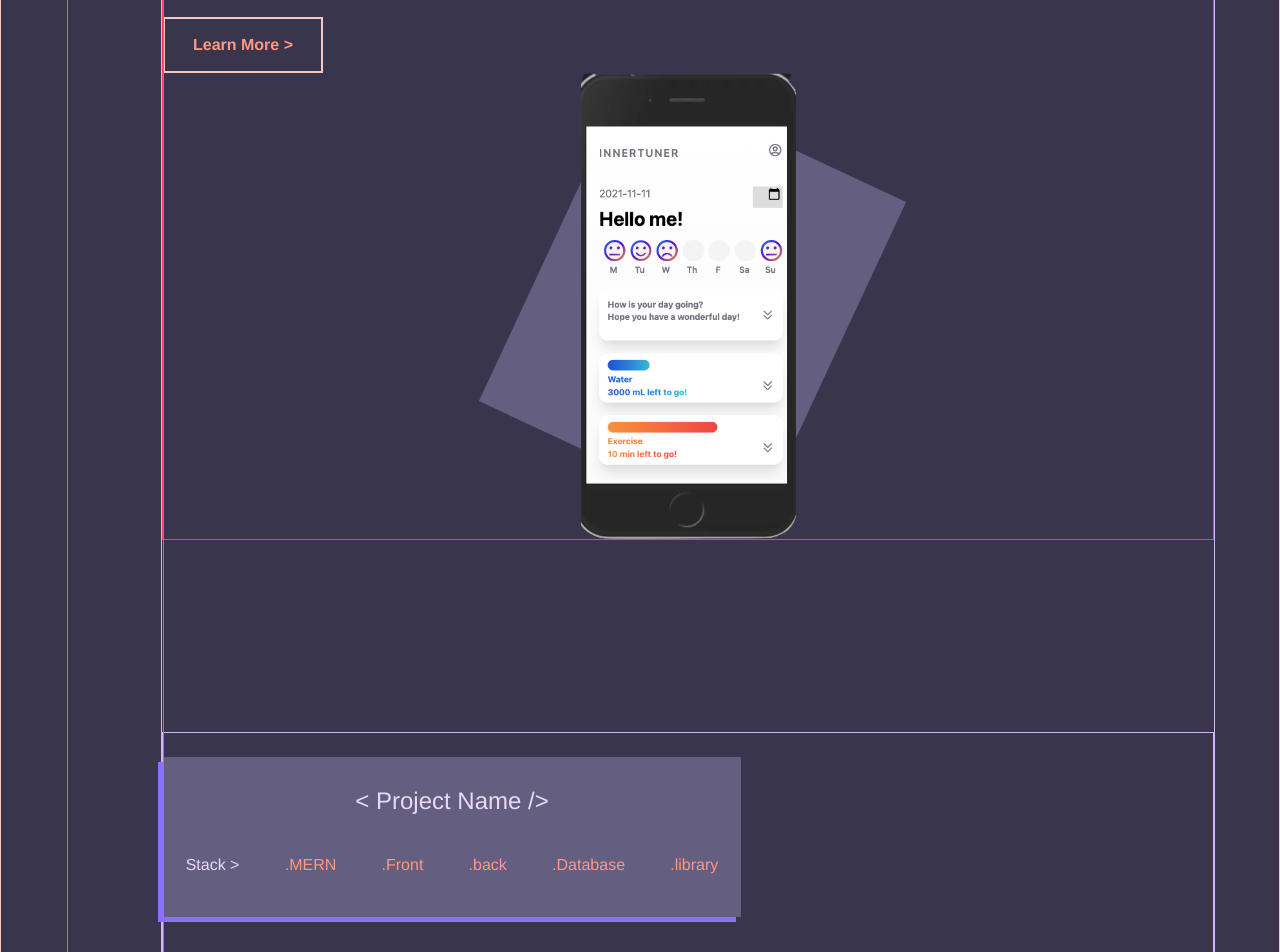
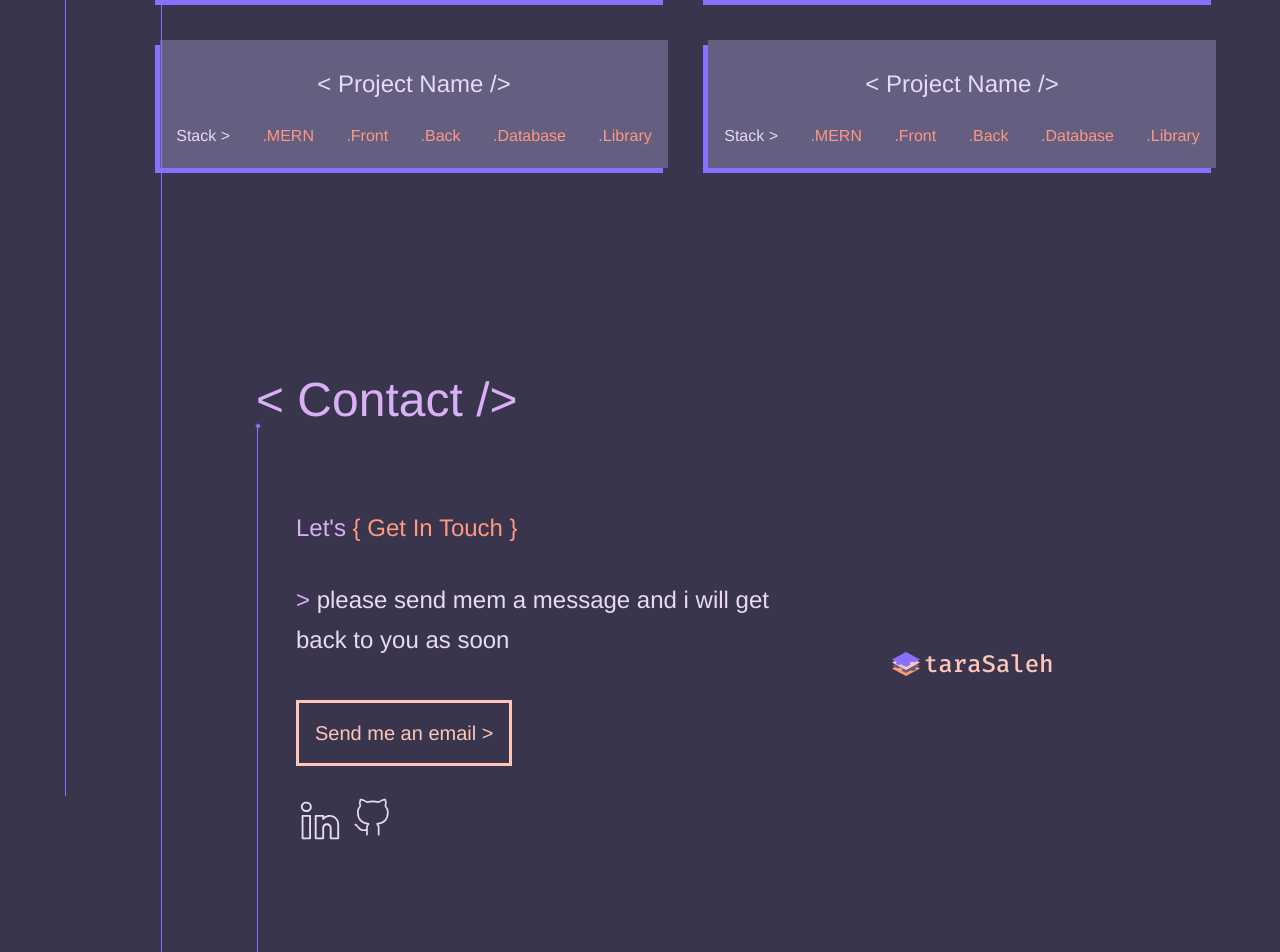
Before and after one commit to T4r4n3h/portfolio, a React (Create React App) app: page / in a window 1280 px wide. Shown: the part 2680-3632 px from the top of the page. Built offline with nearby package versions, Linux system fonts and the light colour scheme.

Commit message:
shell done

```diff
--- a/src/App.js
+++ b/src/App.js
@@ -7,23 +7,22 @@
 import About from './components/About/About';
 import Projects from './components/Projects'
 import Contact from './components/Contact';
-// import Test from './components/Test';
+
 
 
 const App = () => {
   return (
     <div
-    className="container mx-auto  sm:mt-1 md:mt-4
-    border border-peach rounded-2xl">
+    className="container mx-auto  sm:mt-1 md:mt-4">
       <Header />
       <About />
 
       <Projects />
-      {/* <Contact /> */}
+      <Contact />
 
 
 
-{/* <Test /> */}
+
 
       </div>
   );
--- a/src/components/About/About.jsx
+++ b/src/components/About/About.jsx
@@ -2,19 +2,24 @@
 import { motion } from "framer-motion";
 import styles from "./About.module.css";
 import SideBarOne from "../SideBarOne";
-import myPic from '../../assets/myPic.png'
+import myPic from "../../assets/myPic.png";
 
 const About = () => {
+
+
+
+
   return (
-    <div className=" component Hero mx-6 md:mx-16 mt-6 lg:mt-32 md:flex justify-between ">
+    <div className="  Hero mx-6 md:mx-16 mt-6 lg:mt-32 md:flex justify-between ">
       <motion.div
-      initial = {{x:'-100vw'}}
-       animate={{ x:'0' }}
-       transition={{ duration: 1 }}
-      className="msg  md:w-7/12 md:pr-8">
+        initial={{ x: "-100vw" }}
+        animate={{ x: "0" }}
+        transition={{ duration: 1 }}
+        className="msg  md:w-7/12 md:pr-8"
+      >
         <h1 className="hOne"> &#60; About Me /&gt; </h1>
 
-        <SideBarOne />
+        <SideBarOne height={'3200px'}/>
         <p className="bodyTwo  mt-6  md:mt-10 lg:ml-24 mb-3">
           Hi, I'm
           <span className="text-tangerine"> &#123;</span>
@@ -48,18 +53,19 @@
       </motion.div>
 
       <motion.div
-       initial = {{x:'100vw'}}
-       animate={{ x:'0' }}
-       transition={{ duration: 1 }}
-        className="myPic flex justify-center mt-16 lg:mt-8 relative border">
-
-        <div className={styles.myPic}
-        style={{
-          backgroundImage:`url(${myPic})`,
-          backgroundPosition: 'center',
-          backgroundSize: 'cover',
-          backgroundRepeat: 'no-repeat'
-      }}
+        initial={{ x: "100vw" }}
+        animate={{ x: "0" }}
+        transition={{ duration: 1 }}
+        className="myPic flex justify-center mt-16 lg:mt-8 relative"
+      >
+        <div
+          className={styles.myPic}
+          style={{
+            backgroundImage: `url(${myPic})`,
+            backgroundPosition: "center",
+            backgroundSize: "cover",
+            backgroundRepeat: "no-repeat",
+          }}
         >
           <div className="md:hidden w-48 h-60 mt-[-25px] bg-eggplant absolute -z-10 rotate-[25deg] origin-bottom-left"></div>
         </div>
--- a/src/components/About/About.module.css
+++ b/src/components/About/About.module.css
@@ -1,13 +1,7 @@
 .myPic{
-    /* background-image: url('../../assets/myPic.JPG');
-    background-size:cover;
-    background-repeat: no-repeat;
-    background-position: center; */
+
     width:13.43rem;
     height:13.56rem;
-    border: 1px solid;
-
-
     box-shadow: 10px 10px #DAB0F4;
   }
 
--- a/src/components/Contact.jsx
+++ b/src/components/Contact.jsx
@@ -2,14 +2,13 @@
 import SideBarOne from "./SideBarOne";
 import Logo from "../assets/Logo-peach.png";
 
-
 const Contact = () => {
   return (
-    <div className="Contact Component  mt-20 md:mt-52 md:ml-44 border border-green">
+    <div className="Contact Component  mt-20 md:mt-52 md:ml-64">
       <h1 className="hOne"> &#60; Contact /&gt; </h1>
       <SideBarOne />
-      <div className="main md:flex border md:ml-10 md:mr-36 md:mt-20">
-        <div className="left border border-tangerine  md:w-128">
+      <div className="main md:flex  md:ml-10 md:mr-36 md:mt-20">
+        <div className="left md:w-128">
           <p className="text-iris leading-8 text-lg font-medium md:text-2xl md:leading-10  ">
             Let's
             <span className="text-tangerine"> &#123; Get In Touch &#125;</span>
@@ -19,7 +18,7 @@
             please send mem a message and i will get back to you as soon
           </p>
 
-          <button className="border-[3px] border-tangerine text-peach text-xl p-4 mt-10">
+          <button className="border-[3px] text-peach text-xl p-4 mt-10">
             Send me an email &gt;
           </button>
 
@@ -32,7 +31,6 @@
                   verticalAlign: "middle",
                   fill: "currentColor",
                   overflow: "hidden",
-
                 }}
                 xmlns="http://www.w3.org/2000/svg"
                 enable-background="new 0 0 24 24"
@@ -58,7 +56,7 @@
             </div>
           </div>
         </div>
-        <div className="right border md:h-32 md:w-[359px] md:my-24 ml-10 ">
+        <div className="right md:h-32 md:w-[359px] md:my-24 ml-10 ">
           <img className="md:mt-12 mx-auto" src={Logo} alt="" />
         </div>
       </div>
--- a/src/components/FeatureMbl.jsx
+++ b/src/components/FeatureMbl.jsx
@@ -4,7 +4,7 @@
 const FeatureMbl = () => {
   return (
     <>
-      <div className="Featuremobile border border-rose mt-16">
+      <div className="Featuremobile  lg:hidden mt-16">
         <div className="msg  ">
           <h2 className="bodyTwo"> &#60; INNERTUNER /&gt;</h2>
           <p className="bodyOne  mt-5">
@@ -21,7 +21,7 @@
           <button className=" btn mt-8">Learn More &gt;</button>
         </div>
 
-            <div className="cover block  flex justify-center">
+            <div className="cover block flex justify-center  mt-10">
                 <div className="w-[215px] h-[466px]"
                  style={{
                     backgroundImage:`url(${Background})`,
--- a/src/components/FeatureProject.jsx
+++ b/src/components/FeatureProject.jsx
@@ -7,7 +7,7 @@
       <>
     <div
       className="hidden lg:flex
-      DskFeature container bg-eggplant  mt-11 mt-72 flex  w-full h-[524px] rounded border py-10 pl-28 relative"
+      DskFeature container bg-eggplant  mt-11 mt-72 flex  w-full h-[524px] py-10 pl-28 relative"
       style={{ boxShadow: " -5px 5px #8A70FF" }}
       >
       <div className="msg  w-3/5 h-[444px] ">
--- a/src/components/Header.jsx
+++ b/src/components/Header.jsx
@@ -1,14 +1,12 @@
 import React from 'react';
 
-// import Logo from '../assets/Logo-iris.png';
 import NavBar from './NavBar'
-import NavMbl from './NavMbl';
+
 const Header = () => {
   return(
   <div className="
-  component
+
   bg-eggplant relative md:bg-bgdrk
-
   h-20 text-jasmine
   flex items-center
 
--- a/src/components/ProjectItem.jsx
+++ b/src/components/ProjectItem.jsx
@@ -1,40 +1,47 @@
-import React from 'react';
-import Stack from './Stack';
+import React from "react";
+import Stack from "./Stack";
 
 const ProjectItem = () => {
-  return(
+  return (
+    <div
+      className="ProjectItem  bg-eggplant  text-center h-32
+      hover:h-fit w-80
+      lg:w-full mx-auto
+      h-fit
+      mb-10
+      lg:mb-0"
 
-    <div className="ProjectItem md:w-[578px] md:h-40 bg-eggplant my-6 text-center"
-         style={{boxShadow:' -5px 5px #8A70FF'}}
+      style={{ boxShadow: " -5px 5px #8A70FF" }}
     >
-        <h2 className="hTwo mt-6 text-jasmine leading-8 text-lg font-medium md:text-2xl md:leading-10">
-        &#60; Project Name /&gt;
+      <div className="lg:hidden px-4">
+        <h2 className="mt-6 text-jasmine leading-8 text-left font-medium  ">
+          &#60; Project Name /&gt;
         </h2>
 
+        <p className=" font-light leading-8  text-peach text-left">
+          <span className="text-iris">&gt; </span>
+          Lorem ipsum dolor sit amet consectetur adipisicing elit. Et porro
+          magni provident sint eligendi consequatur consectetur veniam facilis
+          voluptates exercitationem. Sint quod fuga doloremque impedit quae
+          quidem saepe voluptates voluptatum?
+        </p>
+      </div>
+      <div className=" group hidden lg:block">
+        <h2 className="mt-6 text-jasmine leading-8 text-lg font-medium md:text-2xl md:leading-10 group-hover:text-tangerine group-hover:text-base group-hover:text-left">
+          &#60; Project Name /&gt;
+        </h2>
 
+        <p className=" hidden group-hover:block font-light leading-8  text-jasmine md:text-xl md:leading-10">
+          Lorem ipsum dolor sit amet consectetur adipisicing elit. Et porro
+          magni provident sint eligendi consequatur consectetur veniam facilis
+          voluptates exercitationem. Sint quod fuga doloremque impedit quae
+          quidem saepe voluptates voluptatum?
+        </p>
+      </div>
 
-
-        <Stack/>
-
-
-
+      <Stack />
+      <div className="border-2 border-peach w-32 h-12 font-semibold text-tangerine  hover:text-lavender hover:bg-peach md:hidden">Learn More &gt;</div>
     </div>
-
-
-
-
-
-
-
-
-
-
-
-
-
-
-
-
   );
 };
 
--- a/src/components/ProjectList.jsx
+++ b/src/components/ProjectList.jsx
@@ -4,10 +4,12 @@
 const ProjectList = () => {
   return (
 
-    <div className="projectList border md:flex flex-wrap  justify-between mt-48 md:grid-cols2">
+    <div className="projectList md:grid grid-cols-2 gap-10 mt-20 lg:mt-48">
 
 
 
+        <ProjectItem/>
+        <ProjectItem/>
         <ProjectItem/>
         <ProjectItem/>
 
--- a/src/components/Projects.jsx
+++ b/src/components/Projects.jsx
@@ -6,12 +6,14 @@
 
 
 const Projects = () => {
+
+
   return (
 
-    <div className="Projects component  mr-6 md:mr-16 ml-6 m mt-20 md:mt-52  lg:ml-40">
+    <div className="Projects mr-6 md:mr-16 ml-6 m mt-20 md:mt-52  lg:ml-40">
 
         <h1 className="hOne"> &#60; Projects /&gt; </h1>
-        <SideBarOne/>
+        <SideBarOne height={'2411px'}/>
         <div className="lg:flex">
             <div className="msg  lg:ml-24  lg:w-1/2 mt-10">
                 <p className="bodyOne  mt-5">
--- a/src/components/SideBarOne.jsx
+++ b/src/components/SideBarOne.jsx
@@ -1,10 +1,18 @@
 import React from 'react';
 
-const SideBarOne = () => {
+const SideBarOne = (props) => {
   return (
     <div className="hidden lg:block sideBar">
         <div className="dot lg:w-1 md:h-1 bg-lavender rotate-45"></div>
-         <div className=" bar lg:h-[5000px] ml-px w-px bg-lavender absolute"></div>
+         <div
+        //  style={{
+        //    height:`${props.height}`,
+        //    marginLeft: '1px',
+        //    width:'1px',
+        //    position:'absolute',
+        //    background:''
+        //  }}
+         className=" bar h-[3200px] ml-px w-px bg-lavender absolute"></div>
     </div>
 
 
--- a/src/components/Stack.jsx
+++ b/src/components/Stack.jsx
@@ -4,15 +4,15 @@
   return (
 
 
-  <div className="Stack text-tangerine mt-8">
+  <div className="Stack text-tangerine my-5">
 
             <ul className="flex justify-around">
                 <li className="text-jasmine">Stack &gt; </li>
                 <li>.MERN</li>
                 <li>.Front</li>
-                <li>.back</li>
+                <li>.Back</li>
                 <li>.Database</li>
-                <li>.library</li>
+                <li>.Library</li>
             </ul>
 
   </div>
```
